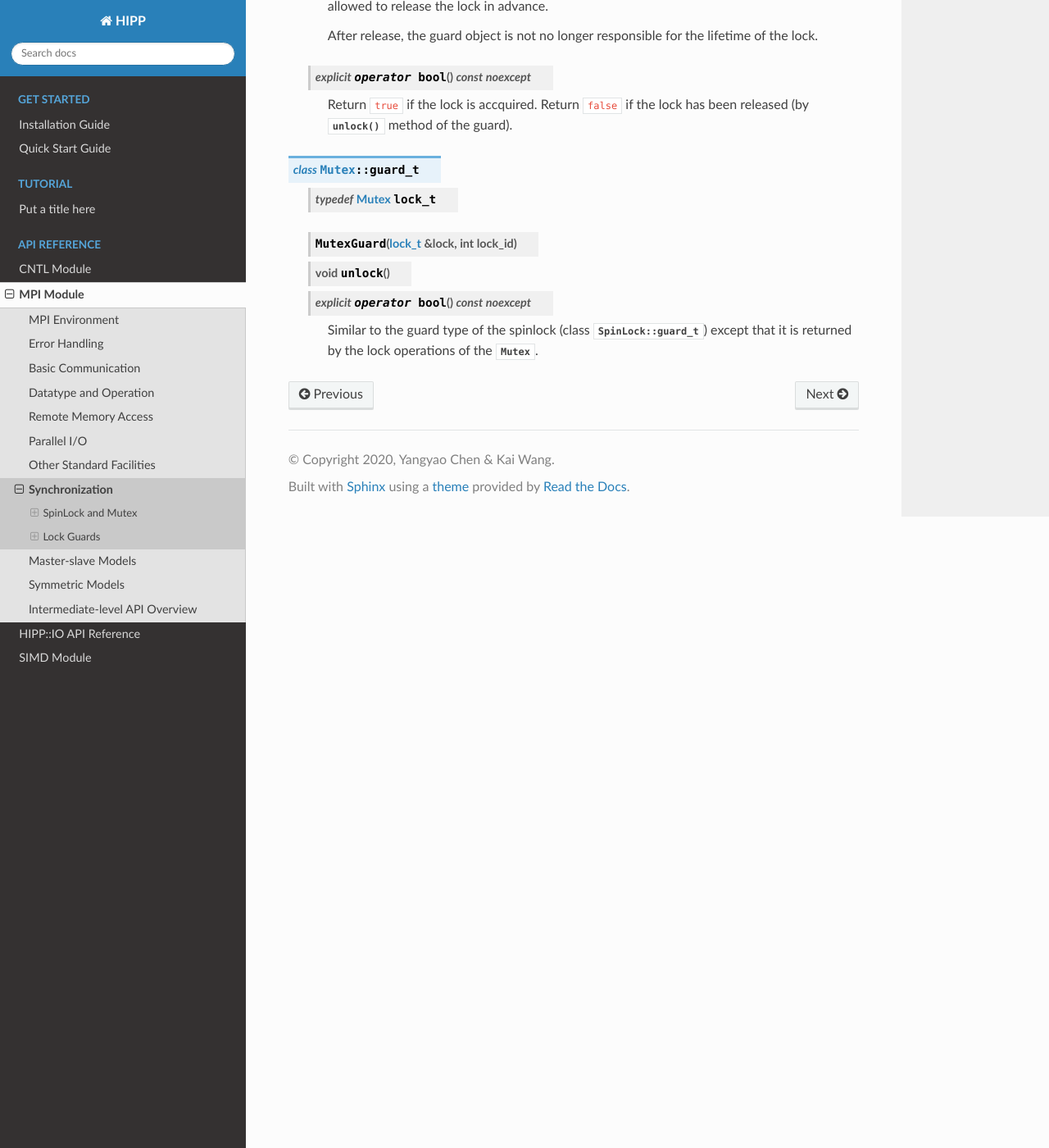
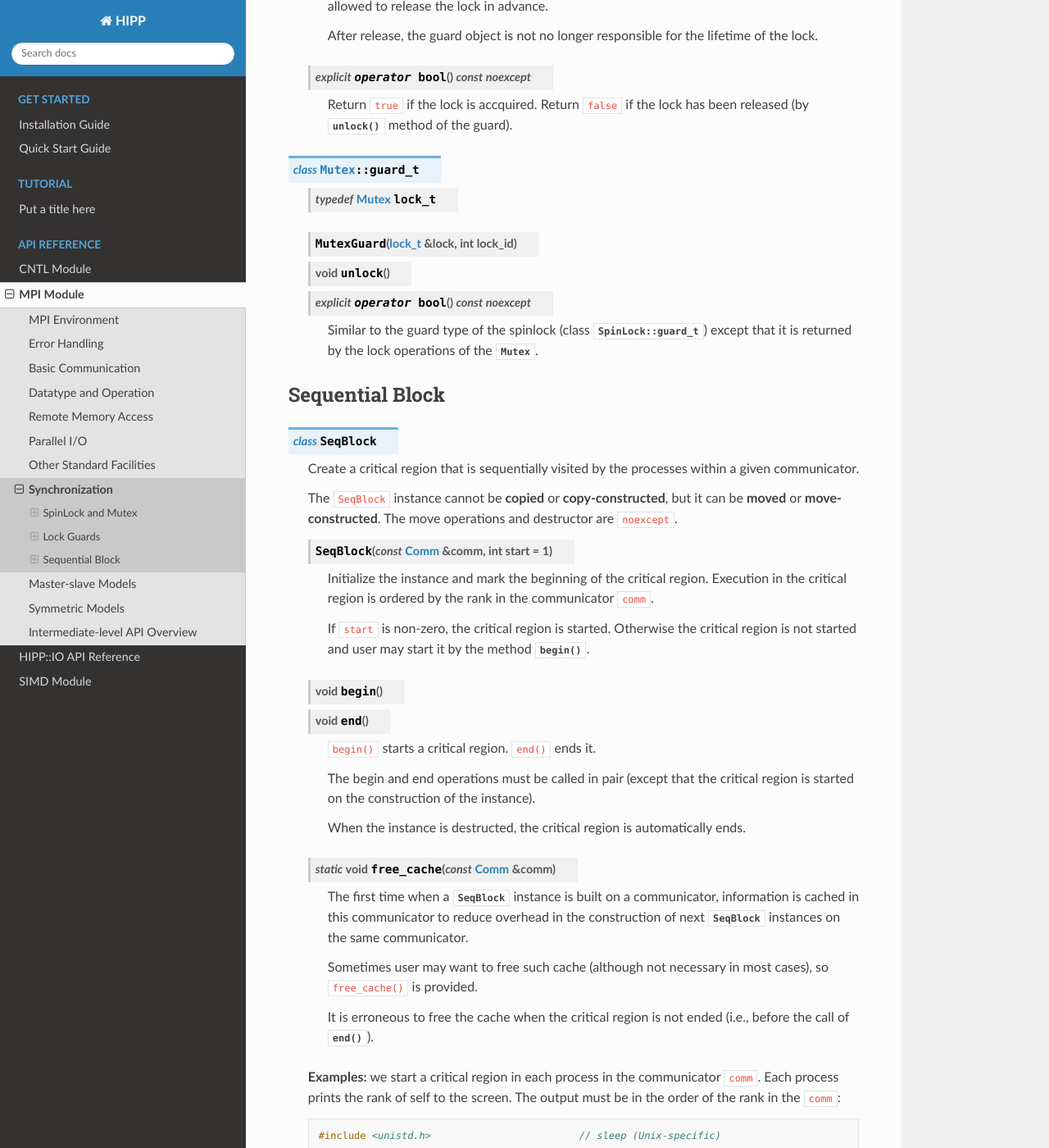
Before and after one commit to ChenYangyao/hipp, a Sphinx documentation site: the page built from docs/usage/api-ref/mpi/mpe/sync.rst, in a window 1280 px wide and 1400 px high, scrolled down 4034 px. Shown: the whole window at 82% size. Built offline with Sphinx 7.4.7 and the Read the Docs theme 2.0.0, drawn with Linux system fonts in a browser that asks for light colours; some of the changed text lies outside the part shown.

Commit message:
docs mpi-api-syncp-seqblock

```diff
--- a/docs/usage/api-ref/mpi/mpe/sync.rst
+++ b/docs/usage/api-ref/mpi/mpe/sync.rst
@@ -86,7 +86,7 @@ SpinLock and Mutex
             lk.unlock();                // exit the critical region
         }
 
-    The output to the file "of.txt" is (order may change on each run)
+    The output to the file "of.txt" is (run with 3 processes; output order may change in each run)
 
     .. code-block:: text
 
@@ -221,3 +221,82 @@ Lock Guards
 
         Similar to the guard type of the spinlock (class :class:`SpinLock::guard_t`)
         except that it is returned by the lock operations of the :class:`Mutex`.
+
+
+Sequential Block
+---------------------
+
+.. class:: SeqBlock
+
+    Create a critical region that is sequentially visited by the processes within
+    a given communicator.
+
+    The ``SeqBlock`` instance cannot be **copied** or **copy-constructed**, but it can
+    be **moved** or **move-constructed**. The move operations and destructor are
+    ``noexcept``.
+
+    .. function:: SeqBlock( const Comm &comm, int start = 1 )
+
+        Initialize the instance and mark the beginning of the critical region.
+        Execution in the critical region is ordered by the rank in the communicator
+        ``comm``.
+
+        If ``start`` is non-zero, the critical region is started. Otherwise
+        the critical region is not started and user may start it by the method
+        :func:`begin`.
+
+    .. function::   void begin()
+                    void end()
+
+        ``begin()`` starts a critical region. ``end()`` ends it.
+
+        The begin and end operations must be called in pair (except that the
+        critical region is started on the construction of the instance).
+
+        When the instance is destructed, the critical region is automatically
+        ends.
+
+    .. function:: static void free_cache( const Comm &comm )
+
+        The first time when a :class:`SeqBlock` instance is built on a communicator,
+        information is cached in this communicator to reduce overhead in the construction
+        of next :class:`SeqBlock` instances on the same communicator.
+
+        Sometimes user may want to free such cache (although not necessary in
+        most cases), so ``free_cache()`` is provided.
+
+        It is erroneous to free the cache when the critical region is not ended
+        (i.e., before the call of :func:`end`).
+
+    **Examples:** we start a critical region in each process in the communicator ``comm``.
+    Each process prints the rank of self to the screen. The output must be in the order
+    of the rank in the ``comm``::
+
+        #include <unistd.h>                         // sleep (Unix-specific)
+
+        {
+            HIPP::MPI::SeqBlock sb(comm);           // start the critical region
+            cout << "Process " << comm.rank() << " enter ";
+            sleep(1);
+            cout << "and exit the critical region" << endl;
+        }                                           // critical region ends
+
+    Equivalently, we can constrct the :class:`SeqBlock` instance but donot
+    start the critical region. Then we call :func:`SeqBlock::begin` to start
+    and call :func:`SeqBlock::end` to end the critical region:
+
+    .. code-block::
+        :emphasize-lines: 2,4
+
+        HIPP::MPI::SeqBlock sb(comm, 0);
+        sb.begin();
+        // print to cout
+        sb.end();
+
+    The output is (run with 3 processes):
+
+    .. code-block:: text
+
+        Process 0 enter and exit the critical region
+        Process 1 enter and exit the critical region
+        Process 2 enter and exit the critical region
```
